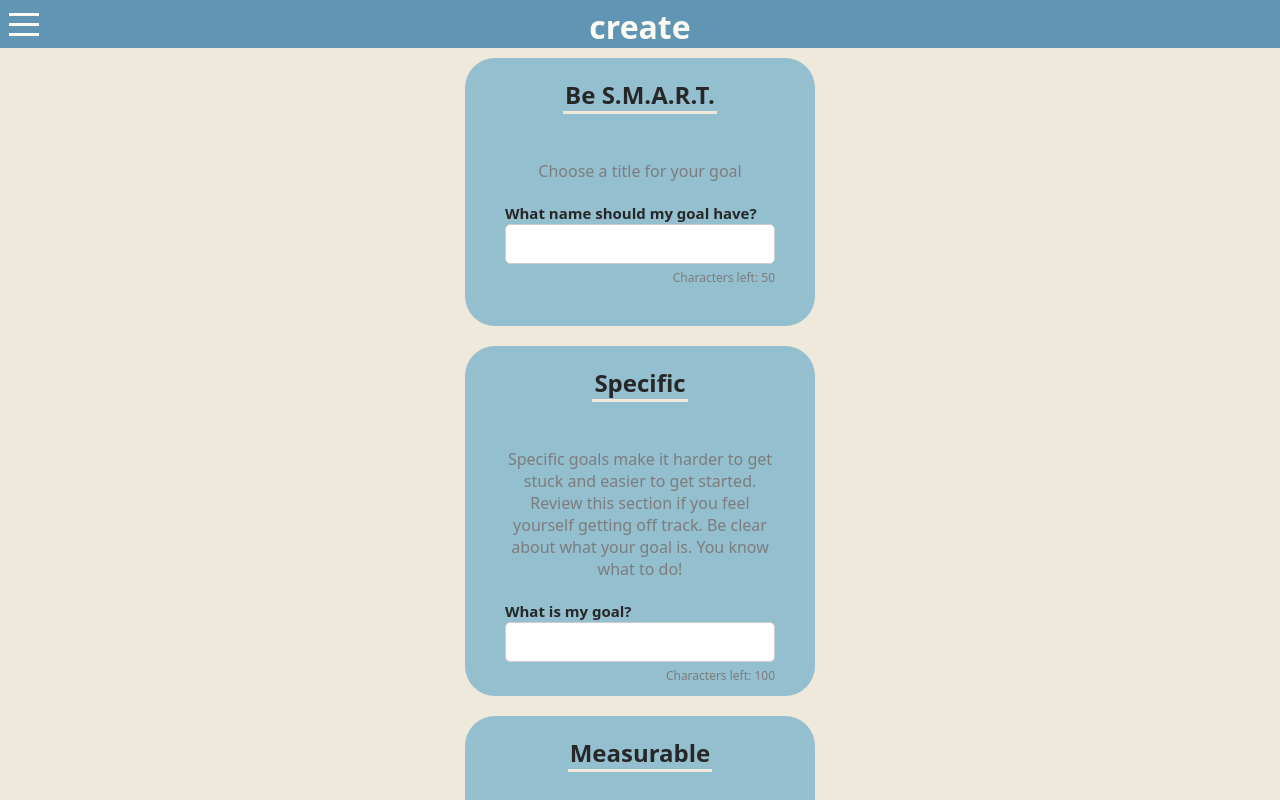
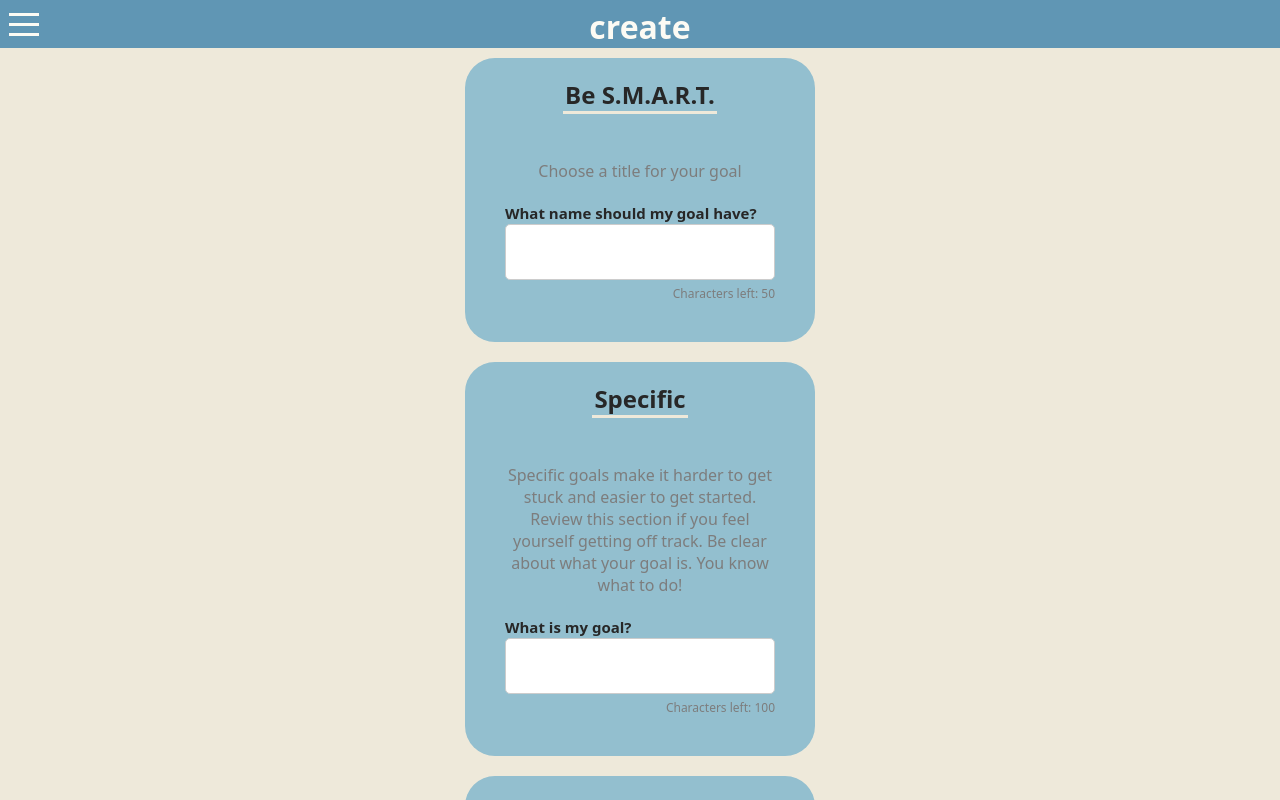
Before and after one commit to CorneliusMoe/Capstone-Cornelius, a Next.js app: page /create in a window 1280 px wide. Shown: the top 800 px of the page. Built offline with nearby package versions, Linux system fonts and the light colour scheme.

Commit message:
add styling to textareas

```diff
--- a/components/FormCard/index.js
+++ b/components/FormCard/index.js
@@ -7,7 +7,7 @@ const CardContainer = styled.div`
   min-width: 350px;
   max-width: 350px;
   min-height: 233px;
-  max-height: 350px;
+  max-height: 500px;
   border-radius: 30px;
   display: flex;
   flex-direction: column;
--- a/components/GoalInput/index.js
+++ b/components/GoalInput/index.js
@@ -49,7 +49,28 @@ const StyledRadioLabel = styled.span`
   color: #272727;
 `;
 
-const StyledTextInput = styled.input`
+const StyledTextInput = styled.textarea`
+  width: 100%;
+  padding: 5px;
+  font-size: 16px;
+  height: auto;
+  resize: none;
+  font-family: system-ui;
+  border: 1px solid #ccc;
+  border-radius: 5px;
+  outline: none;
+  display: flex;
+  align-items: center;
+  justify-content: center;
+  text-align: center;
+  overflow: hidden;
+
+  :focus {
+    border-color: #6096b4;
+  }
+`;
+
+const StyledDateInput = styled.input`
   width: 100%;
   padding: 10px;
   font-size: 16px;
@@ -132,6 +153,11 @@ export default function GoalInput({
   }
   const currentDate = new Date().toISOString().split("T")[0];
 
+  function adjustTextareaHeight(event) {
+    event.target.style.height = "auto";
+    event.target.style.height = `${event.target.scrollHeight}px`;
+  }
+
   return (
     <StyledFieldset>
       <StyledLegend>{title}</StyledLegend>
@@ -169,7 +195,7 @@ export default function GoalInput({
         />
       )}
       {name === "timely" && timelyOption === "date" && (
-        <StyledTextInput
+        <StyledDateInput
           type="date"
           id={name}
           name={name}
@@ -185,7 +211,10 @@ export default function GoalInput({
           id={name}
           name={name}
           value={value}
-          onChange={handleInputChange}
+          onChange={(event) => {
+            handleInputChange(event);
+            adjustTextareaHeight(event); // Adjust the height on every input change
+          }}
           maxLength={characterLimits[name]}
           required
         />
```
